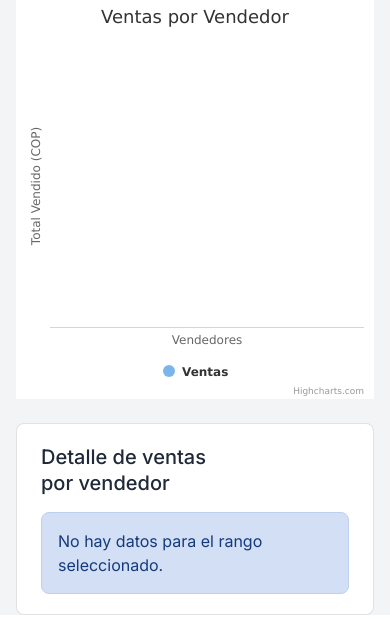
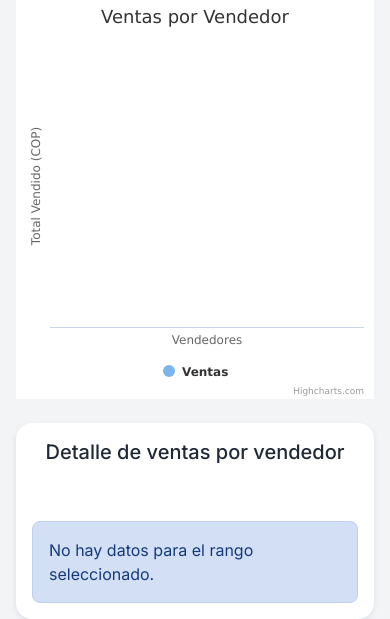
Before and after one commit to daniel0227/ventas, a Django app: page /reportes/ in a window 390 px wide. Shown: the part 491-1110 px from the top of the page. Run offline with Django 5.2, Linux system fonts and the light colour scheme; the visitor is signed in with stand-in values (Sample User, id 1); data comes from the database, SQL or seed files in the repository; data that the repository does not hold is empty; some libraries are stand-ins or nearby versions.

Commit message:
modificacion reporte gerencial

```diff
--- a/core/templates/core/reportes.html
+++ b/core/templates/core/reportes.html
@@ -25,19 +25,26 @@
 
 <div id="ventasChart" style="height: 400px;"></div>
 <!-- Tabla descriptiva de la gráfica -->
-<div class="card mt-4">
-  <div class="card-body">
-    <div class="d-flex justify-content-between align-items-center mb-3">
-      <h5 class="mb-0">Detalle de ventas por vendedor</h5>
-      <span class="badge bg-dark">
-        Total general: ${{ total_general|format_colombian }} COP
-      </span>
+<div class="card mt-4 border-0 shadow-sm rounded-3">
+  <div class="card-body p-3 p-md-4">
+    <!-- Header responsivo -->
+    <div class="row align-items-center mb-3">
+      <div class="col-12 col-md-8">
+        <h5 class="mb-2 mb-md-0 text-center text-md-start">
+          Detalle de ventas por vendedor
+        </h5>
+      </div>
+      <div class="col-12 col-md-4 text-center text-md-end">
+        <span class="badge bg-dark fs-6 px-3 py-2">
+          Total general: ${{ total_general|format_colombian }} COP
+        </span>
+      </div>
     </div>
 
     {% if rows %}
       <div class="table-responsive">
-        <table class="table table-sm align-middle">
-          <thead>
+        <table class="table table-sm align-middle mb-0">
+          <thead class="table-light">
             <tr>
               <th style="width:60px;">#</th>
               <th>Vendedor</th>
@@ -48,7 +55,7 @@
             {% for r in rows %}
               <tr>
                 <td>{{ forloop.counter }}</td>
-                <td>{{ r.vendedor }}</td>
+                <td class="text-truncate" style="max-width: 220px;">{{ r.vendedor }}</td>
                 <td class="text-end">${{ r.total|format_colombian }}</td>
               </tr>
             {% endfor %}
```
